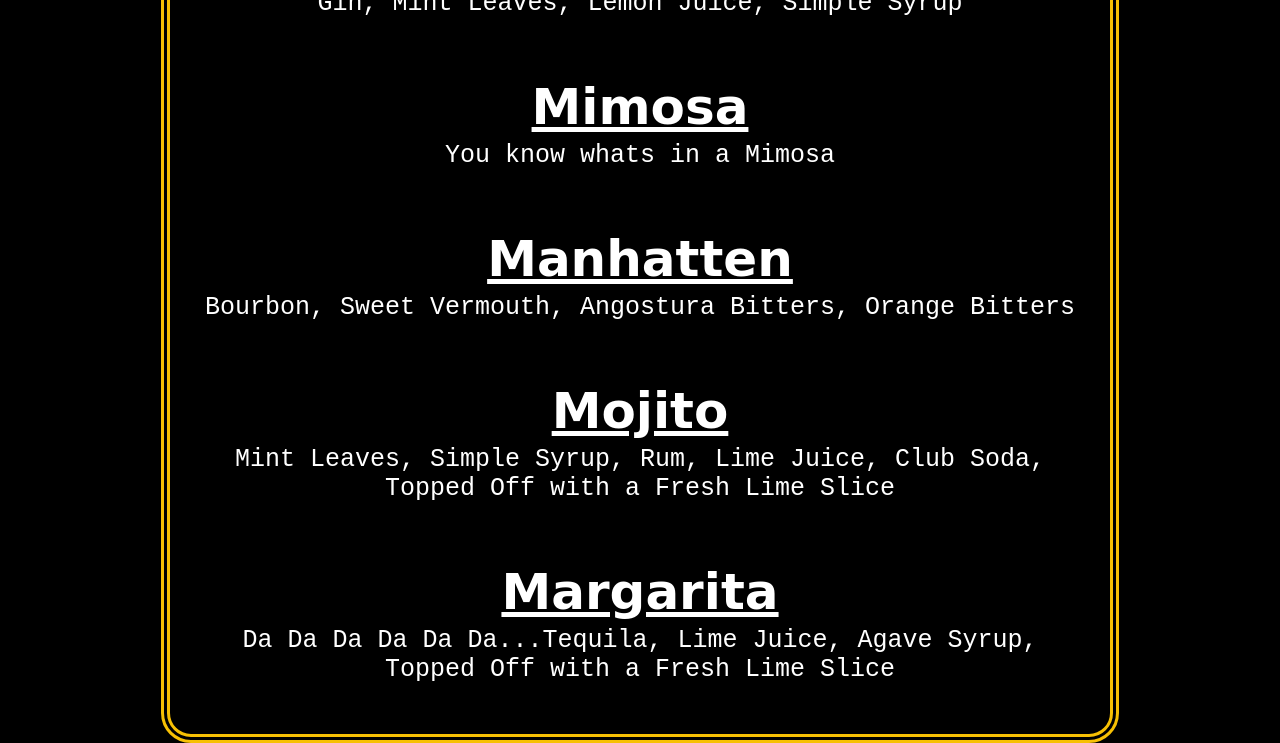
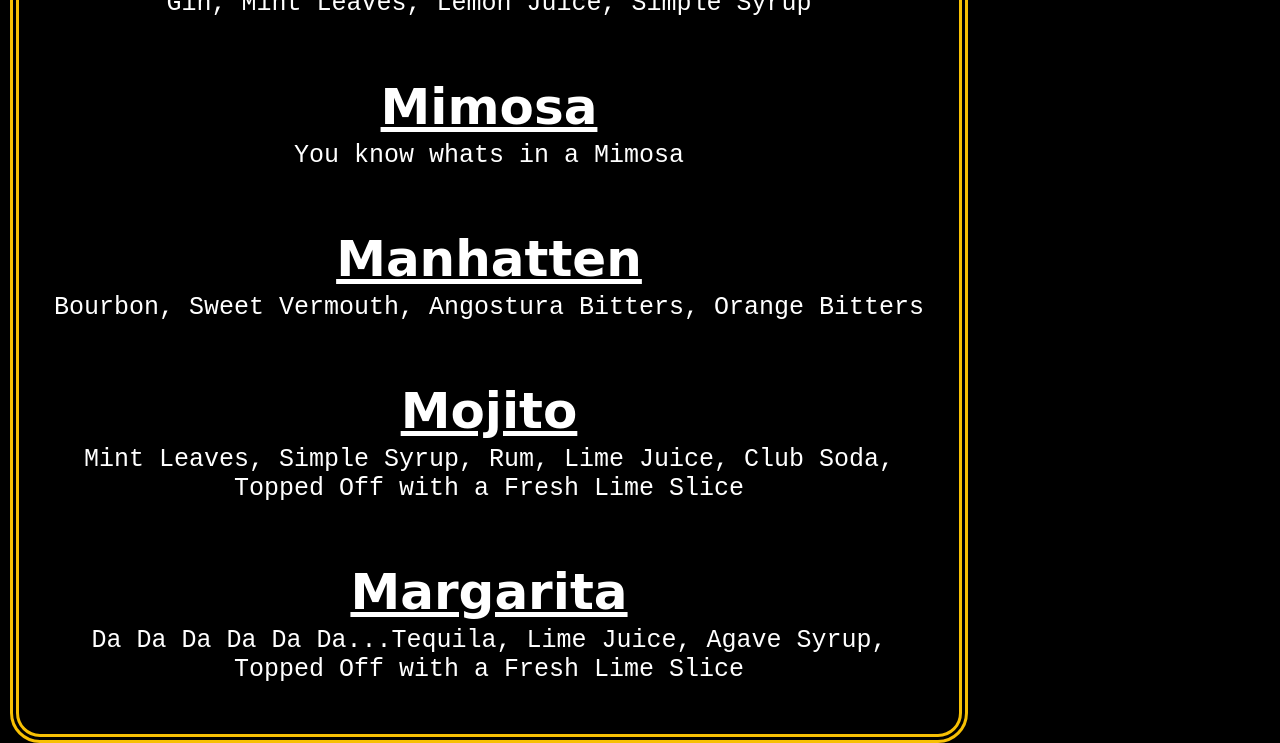
Before and after one commit to dannyraphael/dannyraphael.github.io, a plain HTML site: page index.html in a window 1280 px wide. Shown: the part 702-1445 px from the top of the page. Drawn offline with Linux system fonts and the light colour scheme.

Commit message:
Add files via upload

```diff
--- a/css/style.css
+++ b/css/style.css
@@ -4,6 +4,8 @@ body {
   color: rgb(45, 45, 45);
   width: 900px;
   margin: auto;
+  margin-left: 10px;
+  margin-right: 10px;
   padding: 20px;
   padding-bottom: 50px;
   display: grid;
```
